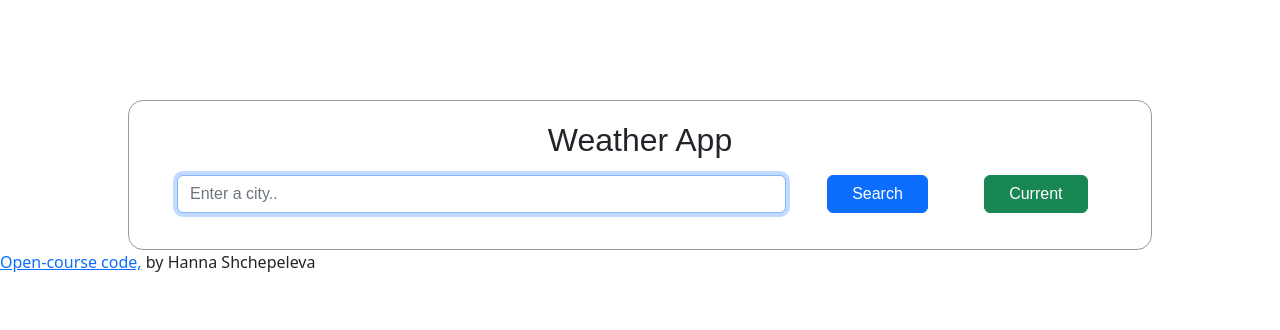
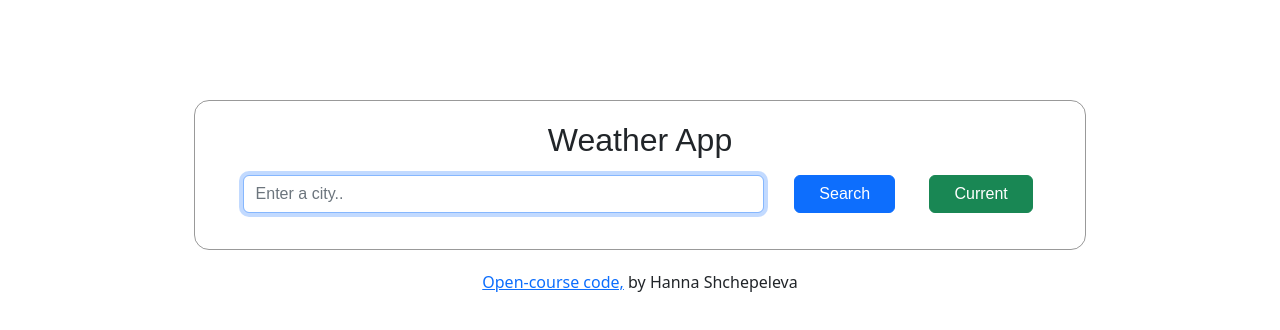
Before and after one commit to Hanna-Mik/react-weather-app-homework, a React (Create React App) app: page / in a window 1280 px wide. Shown: the top 330 px of the page. Built offline with nearby package versions, Linux system fonts and the light colour scheme.

Commit message:
added link to gitHub

```diff
--- a/src/App.css
+++ b/src/App.css
@@ -5,6 +5,7 @@
   border-radius: 15px;
   padding: 20px;
   margin-top: 100px;
+  margin-bottom: 20px;
   max-width: 80%;
 }
 .App h1 {
--- a/src/Footer.js
+++ b/src/Footer.js
@@ -2,8 +2,15 @@ import React from "react";
 
 export default function Footer() {
   return (
-    <footer className="Footer">
-      <a href="/">Open-course code,</a> by Hanna Shchepeleva
+    <footer className="Footer text-center">
+      <a
+        href="https://github.com/Hanna-Mik/react-weather-app-homework"
+        target="_blank"
+        rel="noreferrer"
+      >
+        Open-course code,
+      </a>{" "}
+      by Hanna Shchepeleva
     </footer>
   );
 }
--- a/src/index.js
+++ b/src/index.js
@@ -7,7 +7,9 @@ import Footer from "./Footer";
 const root = ReactDOM.createRoot(document.getElementById("root"));
 root.render(
   <React.StrictMode>
-    <App />
-    <Footer />
+    <div className="container">
+      <App />
+      <Footer />
+    </div>
   </React.StrictMode>
 );
```
